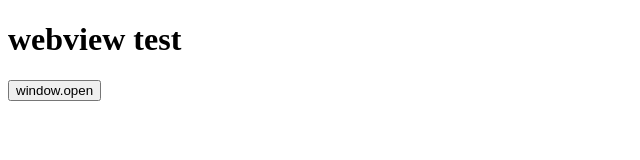
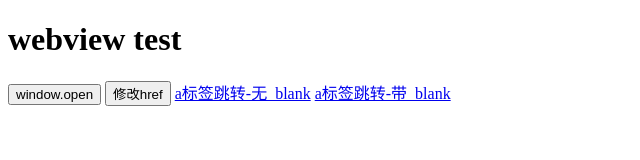
Before and after one commit to huangqiaobo/huangqiaobo.github.io, a plain HTML site: page webview_test.html in a window 1280 px wide. Shown: the whole page, without its empty margins (0-640 px from the left). Drawn offline with Linux system fonts and the light colour scheme.

Commit message:
增加跳转测试

```diff
--- a/webview_test.html
+++ b/webview_test.html
@@ -7,10 +7,17 @@ function myFunction()
 {
   window.open("./")
 }
+function changeHref()
+{
+  window.location.href="./";
+}
 </script>
 </head>
 <body>
 <h1>webview test</h1>
 <button type="button" onclick="myFunction()">window.open</button>
+<button type="button" onclick="changeHref()">修改href</button>
+<a href="./">a标签跳转-无_blank</a>
+<a href="./" target="_blank">a标签跳转-带_blank</a>
 </body>
 </html>
```
